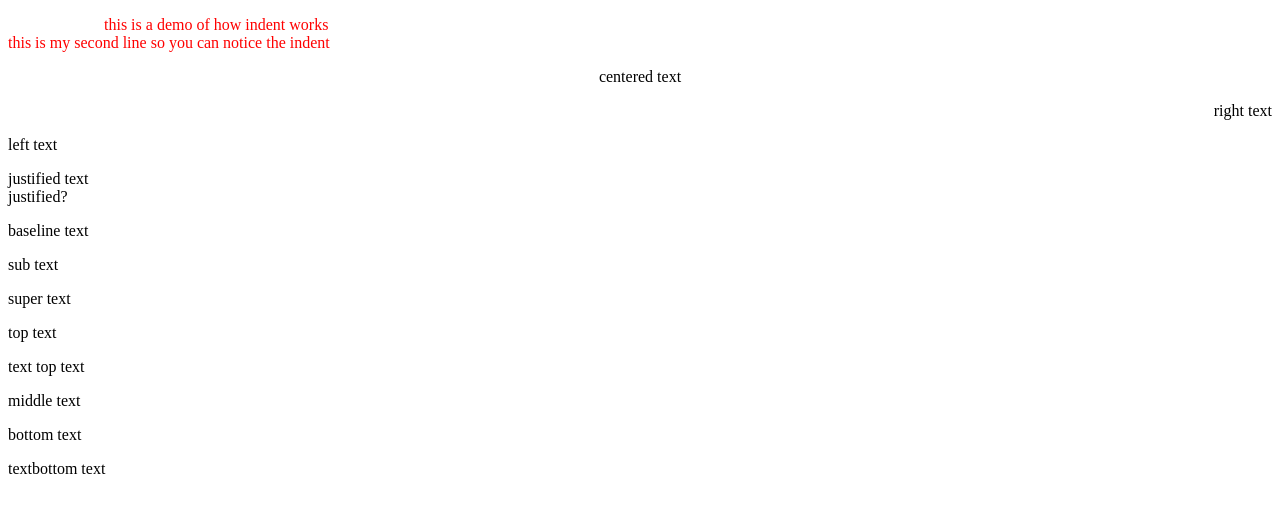
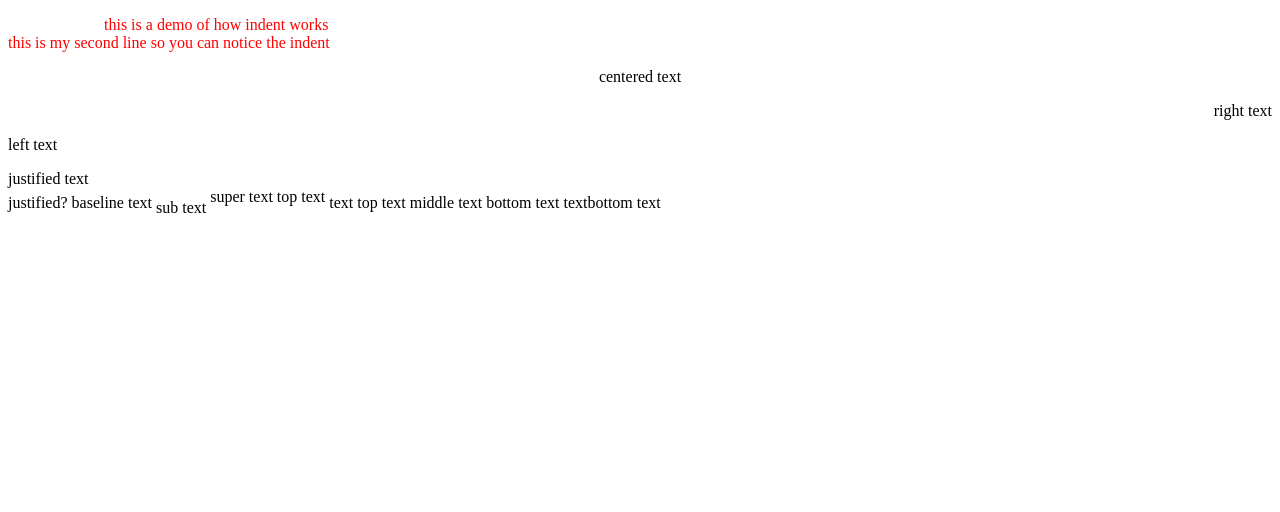
Before and after one commit to abrasof/Unit-4, a plain HTML site: page textposition.html in a window 1280 px wide. Drawn offline with Linux system fonts and the light colour scheme.

Commit message:
Update textposition.html

```diff
--- a/textposition.html
+++ b/textposition.html
@@ -57,15 +57,15 @@
 <p id="cent">centered text</p>
 <p id="right">right text</p>
 <p id="left">left text</p>
-<p id="jus">justified text<br>justified?</p>
-<p id="basey">baseline text</p>
-<p id="suber">sub text</p>
-<p id="superman">super text</p>
-<p id="toper">top text</p>
-<p id="textgoestotop">text top text</p>
-<p id="mid">middle text</p>
-<p id="bot">bottom text</p>
-<p id="textbottomx">textbottom text</p>
+<span id="jus">justified text<br>justified?</span>
+<span id="basey">baseline text</span>
+<span id="suber">sub text</span>
+<span id="superman">super text</span>
+<span id="toper">top text</span>
+<span id="textgoestotop">text top text</span>
+<span id="mid">middle text</span>
+<span id="bot">bottom text</span>
+<span id="textbottomx">textbottom text</span>
 
 
 </body>
```
